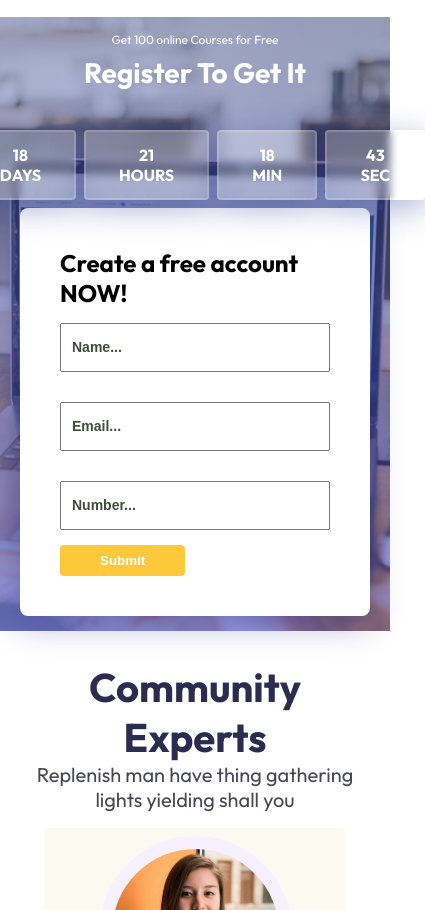
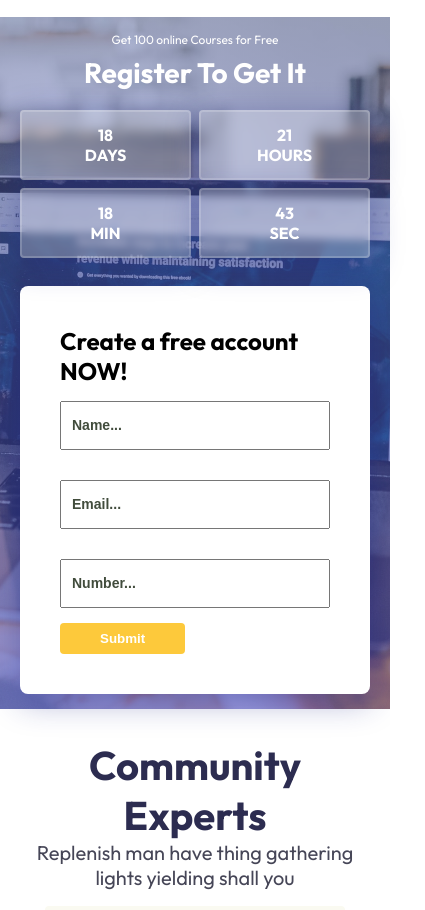
Before and after one commit to matheuslguedes/institucional-TechEduca, a plain HTML site: page index.html in a window 390 px wide. Shown: the part 3434-4344 px from the top of the page, 425 px wide, since content can reach past the window. Drawn offline with Linux system fonts and the light colour scheme.

Commit message:
commit-responsividade-mobile
responsividade mobile

```diff
--- a/css/style.css
+++ b/css/style.css
@@ -271,6 +271,11 @@ body{
 .fa-star{
     color: var(--clr-secundary);
 }
+@media screen and (max-width: 450px) {
+    #course{
+        padding: 1.5rem 2rem;
+    }
+}
 /*05.REGISTRATION****************************/
 #registration{
     padding: 5vw 8vw;
@@ -345,6 +350,16 @@ body{
     }
     .reminder{
         text-align: center;
+    }
+}
+@media screen and (max-width: 450px){
+    .timer{
+        flex-wrap: wrap;
+        justify-content: center;
+        margin: 2rem 0;
+    }
+    .date{
+        flex: 1;
     }
 }
 /*05.EXPERTS****************************/
```
